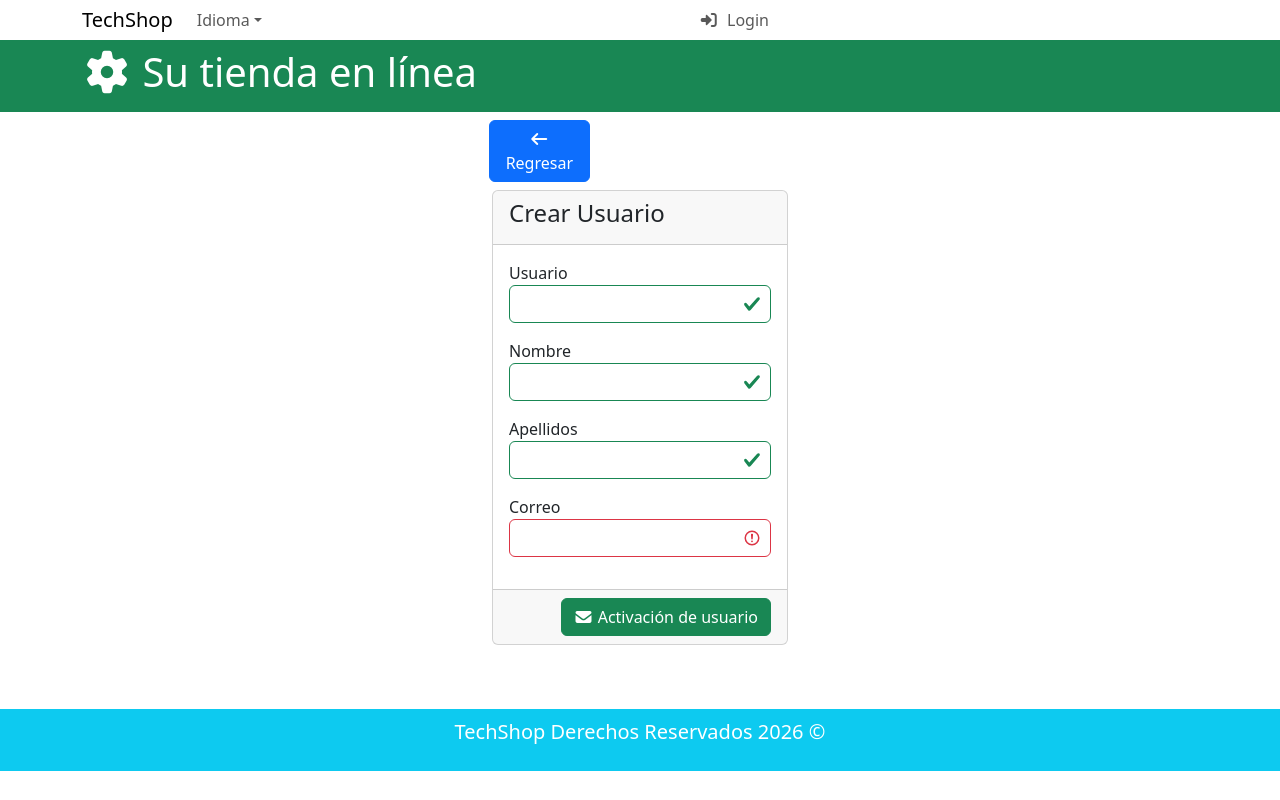
After one commit to luciabrenes009-dev/tienda, a Spring app: template src/main/resources/templates/registro/nuevo.html in a window 1280 px wide. The commit adds this page. Run offline with Thymeleaf, Linux system fonts and the light colour scheme; the template is opened without the code that fills it, so the values that code supplies are empty; some of the project's set-up classes (security, data sources, template engines, error pages and the like) are left out, and stand-ins take their place; some libraries are stand-ins or nearby versions.

Commit message:
Commit clase 11 segunda parte

```diff
--- a/src/main/java/com/tienda/domain/Usuario.java
+++ b/src/main/java/com/tienda/domain/Usuario.java
@@ -2,6 +2,7 @@ package com.tienda.domain;
 
 import jakarta.persistence.*;
 import java.io.Serializable;
+import java.util.HashSet;
 import java.util.Set;
 import lombok.Data;
 
@@ -32,5 +33,5 @@ public class Usuario implements Serializable {
             joinColumns = @JoinColumn(name = "id_usuario"),
             inverseJoinColumns = @JoinColumn(name = "id_rol")
     )
-    private Set<Rol> roles;
+    private Set<Rol> roles = new HashSet<>();
 }
--- /dev/null
+++ b/src/main/resources/templates/registro/fragmentos.html
@@ -0,0 +1,161 @@
+<!DOCTYPE html>
+<html xmlns="http://www.w3.org/1999/xhtml"
+      xmlns:th="http://www.thymeleaf.org"
+      xmlns:sec="http://www.thymeleaf.org/thymeleaf-extras-springsecurity6">
+    <head th:replace="~{layout/plantilla :: head}">
+        <title>TechShop</title>
+    </head>
+    <body>
+        <!-- 1 Fragmento que se utiliza en la página para regresar -->
+        <section th:fragment="nuevoUsuario">
+            <div class="row py-2 justify-content-center">
+                <div class="col-md-3">
+                    <section>
+                        <div class="col-md-4 d-grid">
+                            <a th:href="@{/login}" class="btn btn-primary">
+                                <i class="fas fa-arrow-left"></i> [[#{accion.regresar}]]
+                            </a>
+                        </div>
+                    </section>
+                </div>
+                <div class="row py-2 justify-content-center">
+                    <div class="col-md-3">
+                        <form method="POST" th:action="@{/registro/crearUsuario}" th:object="${usuario}" class="was-validated">
+                            <div class="card">
+                                <div class="card-header">
+                                    <h4>[[#{usuario.agregar}]]</h4>
+                                </div>
+                                <div class="card-body">
+                                    <div class="mb-3">
+                                        <label>[[#{usuario.username}]]</label>
+                                        <input type="text" class="form-control" name="username" maxlength="30" th:field="*{username}"/>
+                                    </div>
+                                    <div class="mb-3">
+                                        <label>[[#{usuario.nombre}]]</label>
+                                        <input type="text" class="form-control" name="nombre" maxlength="20" th:field="*{nombre}"/>
+                                    </div>
+                                    <div class="mb-3">
+                                        <label>[[#{usuario.apellidos}]]</label>
+                                        <input type="text" class="form-control" name="apellidos" maxlength="30" th:field="*{apellidos}"/>
+                                    </div>
+                                    <div class="mb-3">
+                                        <label>[[#{usuario.correo}]]</label>
+                                        <input type="email" class="form-control" name="correo" maxlength="75" th:field="*{correo}" required/>
+                                    </div>
+                                </div>
+                                <div class="card-footer text-end">
+                                    <button type="submit" class="btn btn-success">
+                                        <i class="fas fa-envelope"></i> [[#{usuario.activacion}]]
+                                    </button></div>
+                            </div>
+                        </form>
+                    </div>
+                </div>
+        </section>
+
+        <!-- 2 Fragmento que se utiliza activar un usuario -->
+        <section th:fragment="activarUsuario">
+            <div class="row py-2 justify-content-center">
+                <div class="col-md-3">
+                    <form method="POST" th:action="@{/registro/activar}" th:object="${usuario}" class="was-validated" enctype="multipart/form-data">
+                        <input type="hidden" name="idUsuario" th:field="*{idUsuario}"/>
+                        <div class="card">
+                            <div class="card-header align-items-center">
+                                <h4>[[#{registro.activar}]]</h4>
+                            </div>
+                            <div class="card-body">
+                                <div class="mb-3">
+                                    <label>[[#{usuario.username}]]</label>
+                                    <input type="text" class="form-control" name="username" th:field="*{username}" maxlength="30" required="true"/></div>
+                                <div class="mb-3">
+                                    <label>[[#{usuario.nombre}]]</label>
+                                    <input type="text" class="form-control" name="nombre" th:field="*{nombre}" maxlength="20" required="true"/></div>
+                                <div class="mb-3">
+                                    <label>[[#{usuario.apellidos}]]</label>
+                                    <input type="text" class="form-control" name="apellidos" th:field="*{apellidos}" maxlength="30" required="true"/></div>
+                                <div class="mb-3">
+                                    <label>[[#{usuario.correo}]]</label>
+                                    <input type="email" class="form-control" name="correo" th:field="*{correo}" maxlength="75" required="true"/></div>
+                                <div class="mb-3">
+                                    <label>[[#{usuario.telefono}]]</label>
+                                    <input type="tel" class="form-control" name="telefono" th:field="*{telefono}" maxlength="25"/></div>
+                                <div class="mb-3">
+                                    <label>[[#{usuario.password}]]</label>
+                                    <input type="password" class="form-control" name="password" th:field="*{password}" maxlength="20"/></div>
+                                <div class="mb-3">
+                                    <label>[[#{usuario.imagen}]]</label>
+                                    <input class="form-control" type="file" name="imagenFile" onchange="mostrarImagen(this);" />
+                                    <img id="blah" th:src="@{${usuario.rutaImagen}}" alt="your image" height="200"/>
+                                </div>
+                            </div>
+                            <div class="card-footer align-items-center">
+                                <button type="submit" class="btn btn-success">
+                                    <i class="fas fa-check"></i> [[#{usuario.activacion}]]
+                                </button>
+                            </div>
+                        </div>
+                    </form>
+                </div>
+            </div>
+        </section>
+
+        <!-- 3 Fragmento que se utiliza recordar un usuario -->
+        <section th:fragment="recordarUsuario">
+            <div class="row py-2 justify-content-center">
+                <div class="col-md-3">
+                    <section>
+                        <div class="col-md-4 d-grid">
+                            <a th:href="@{/login}" class="btn btn-primary">
+                                <i class="fas fa-arrow-left"></i> [[#{accion.regresar}]]
+                            </a>
+                        </div>
+                    </section>
+                </div>
+            </div>
+            <div class="row py-2 justify-content-center">
+                <div class="col-md-3">
+                    <form method="POST"
+                          th:action="@{/registro/recordarUsuario}" th:object="${usuario}"
+                          class="was-validated">
+                        <div class="card">
+                            <div class="card-header">
+                                <h4>[[#{registro.recordar.us}]]</h4>
+                            </div>
+                            <div class="card-body">
+                                <div class="mb-3">
+                                    <label>[[#{usuario.username}]]</label>
+                                    <input type="text" class="form-control" name="username" th:field="*{username}" maxlength="30"/>
+                                </div>
+                                <div class="mb-3">
+                                    <label>[[#{usuario.correo}]]</label>
+                                    <input type="email" class="form-control" name="correo" th:field="*{correo}" maxlength="75"/>
+                                </div>
+                            </div>
+                            <div class="card-footer text-end">
+                                <button type="submit" class="btn btn-success">
+                                    <i class="fas fa-address-card"></i> [[#{registro.recordar.us}]]
+                                </button>
+                            </div>
+                        </div>
+                    </form>
+                </div>
+            </div>
+        </section>
+
+        <!-- 4 Fragmento que se utiliza para mostrar las salidas de las acciones-->
+        <section th:fragment="salidaRegistro">
+            <div class="row py-2 justify-content-center">
+                <div class="col-md-3">
+                    <div class="card">
+                        <div class="card-header align-items-center">
+                            [[${titulo}]]
+                        </div>
+                        <div class="card-body">
+                            <strong>[[${mensaje}]]</strong>
+                        </div>
+                    </div>
+                </div>
+            </div>
+        </section>
+    </body>
+</html>
--- /dev/null
+++ b/src/main/resources/templates/registro/nuevo.html
@@ -0,0 +1,13 @@
+<!DOCTYPE html>
+<!-- Esta es la página principal del sitio web TechShop -->
+<html>
+    <head th:replace="~{general/fragmentos :: head}"/>
+
+    <body>
+        <header th:replace="~{general/fragmentos :: header}"/>
+
+        <section th:replace="~{registro/fragmentos :: nuevoUsuario}"/>
+
+        <footer th:replace="~{general/fragmentos :: footer}"/>
+    </body>
+</html>
```
Also changed, not shown: src/main/java/com/tienda/controller/RegistroController.java (added, +69 -0 lines), src/main/java/com/tienda/service/RegistroService.java (added, +108 -0 lines), src/main/resources/application.properties (+11 -0 lines), src/main/resources/templates/registro/activa.html (added, +13 -0 lines), src/main/resources/templates/registro/recordar.html (added, +13 -0 lines), src/main/resources/templates/registro/salida.html (renamed from src/main/resources/indexNuevo.html, +6 -3 lines), 1 other file.
